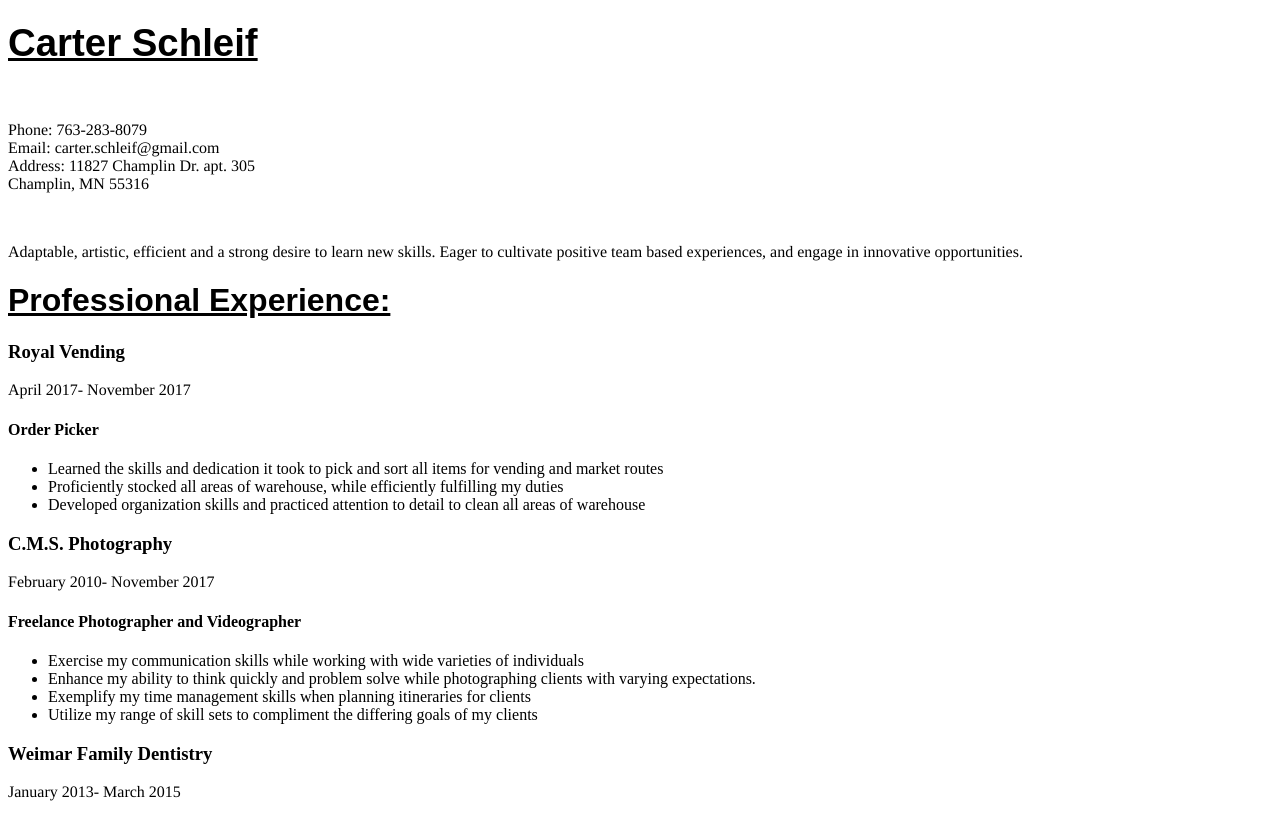
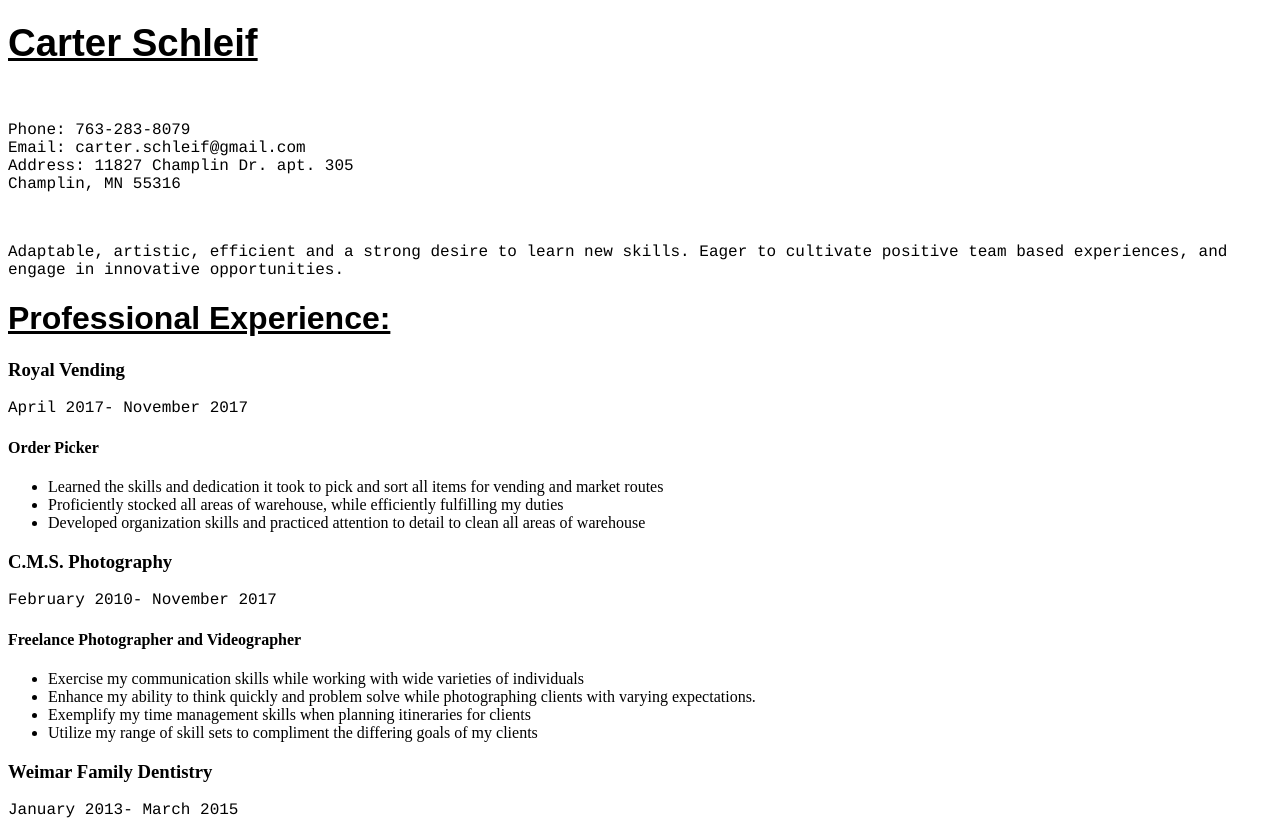
Before and after one commit to CarterSchleif/CarterSchleif-Prime-Resume, a plain HTML site: page index.html in a window 1280 px wide. Shown: the top 820 px of the page. Drawn offline with Linux system fonts and the light colour scheme.

Commit message:
Update style.css

```diff
--- a/style.css
+++ b/style.css
@@ -3,7 +3,7 @@ h1 {
    font-family: arial;
 }
 p {
-   font-family: times;
+   font-family: courier;
 }
 u {
    color: black;
```
